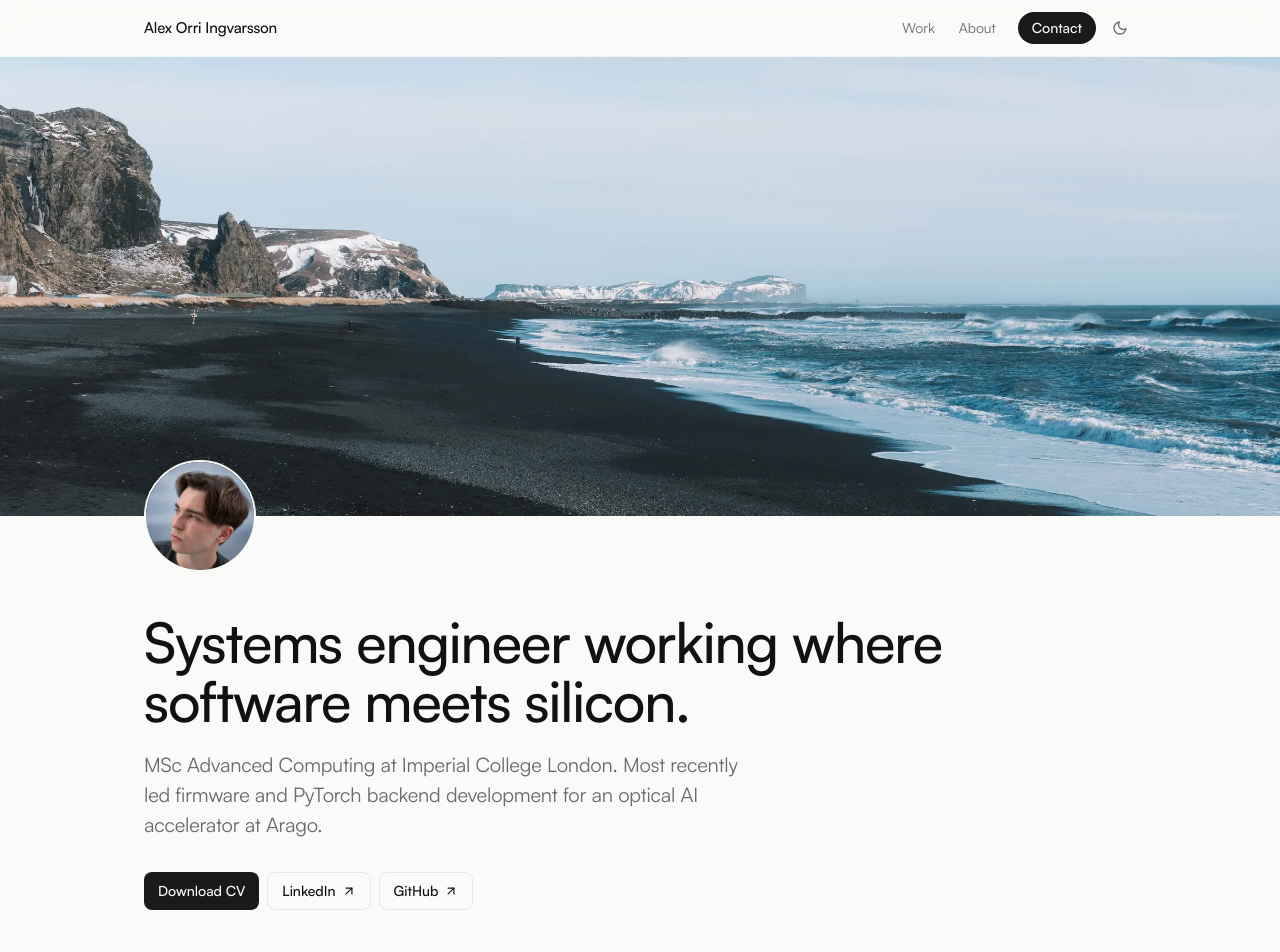
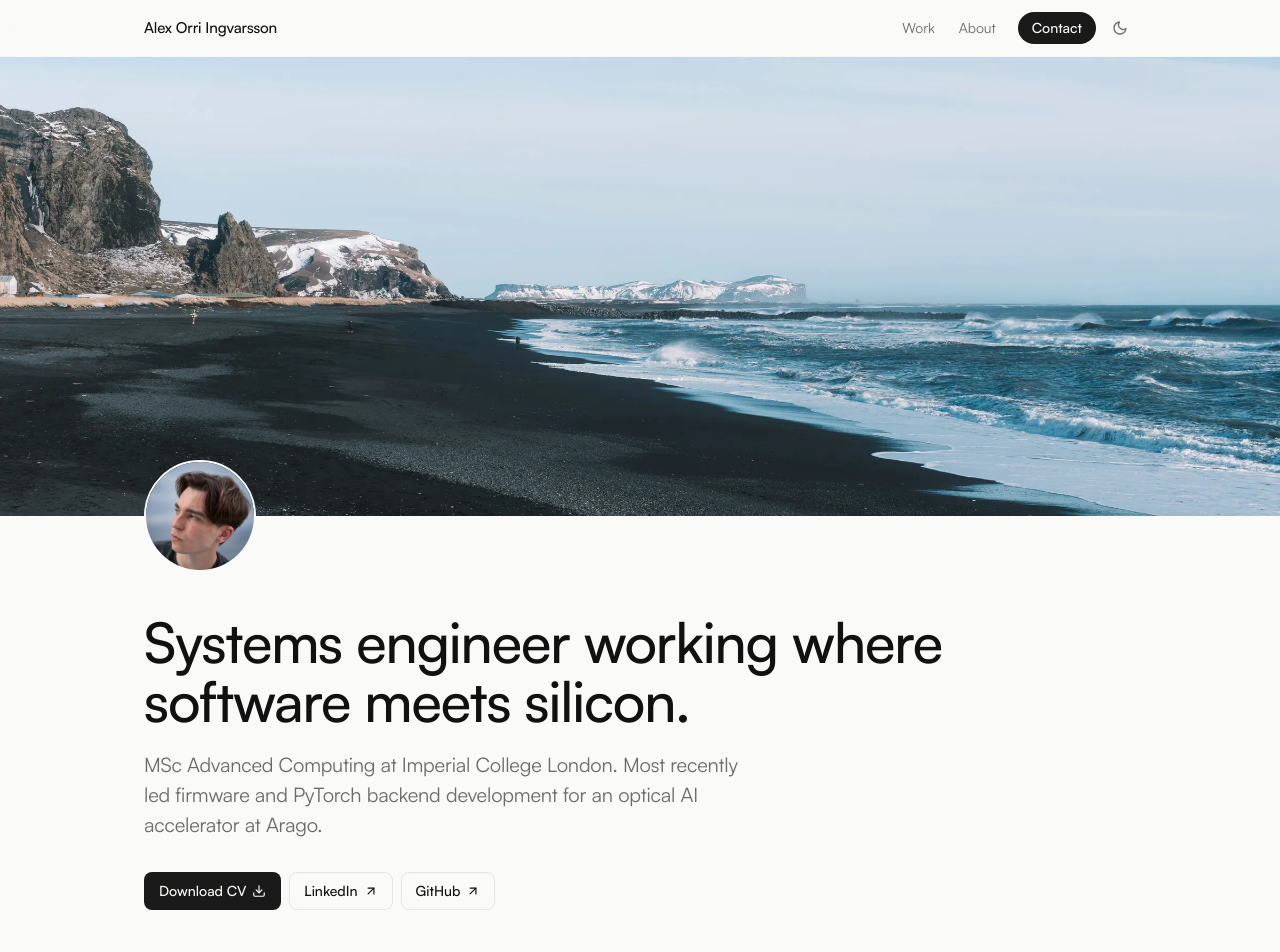
Before and after one commit to masterlexus/portfolio, a React (Vite) app: page / in a window 1280 px wide. Shown: the top 952 px of the page. Built offline with nearby package versions, Linux system fonts and the light colour scheme.

Commit message:
feat: add download cv button icon

```diff
--- a/src/components/sections/Hero.tsx
+++ b/src/components/sections/Hero.tsx
@@ -1,5 +1,5 @@
 import { motion } from 'framer-motion';
-import { FiArrowUpRight } from 'react-icons/fi';
+import { FiArrowUpRight, FiDownload } from 'react-icons/fi';
 import {
   profile,
   HEADSHOT_INITIALS,
@@ -109,7 +109,12 @@ export default function Hero() {
               variants={fadeInUp}
               className="mt-8 flex flex-wrap gap-2"
             >
-              <Button href={profile.cv}>Download CV</Button>
+              <Button
+                href={profile.cv}
+                icon={<FiDownload size={14} className="order-last" />}
+              >
+                Download CV
+              </Button>
               <Button
                 href={profile.linkedin}
                 variant="secondary"
--- a/src/components/ui/Button.tsx
+++ b/src/components/ui/Button.tsx
@@ -18,9 +18,8 @@ export default function Button({
   const base =
     'inline-flex items-center gap-1.5 rounded-lg px-3.5 py-2 text-sm font-medium transition-colors duration-150';
   const variants = {
-    primary: 'bg-btn text-btnText hover:opacity-85',
-    secondary:
-      'border border-border text-textPrimary hover:border-textMuted',
+    primary: 'border border-transparent bg-btn text-btnText hover:opacity-85',
+    secondary: 'border border-border text-textPrimary hover:border-textMuted',
   };
   const isExternal = href.startsWith('http');
   const isFile = href.endsWith('.pdf');
```
